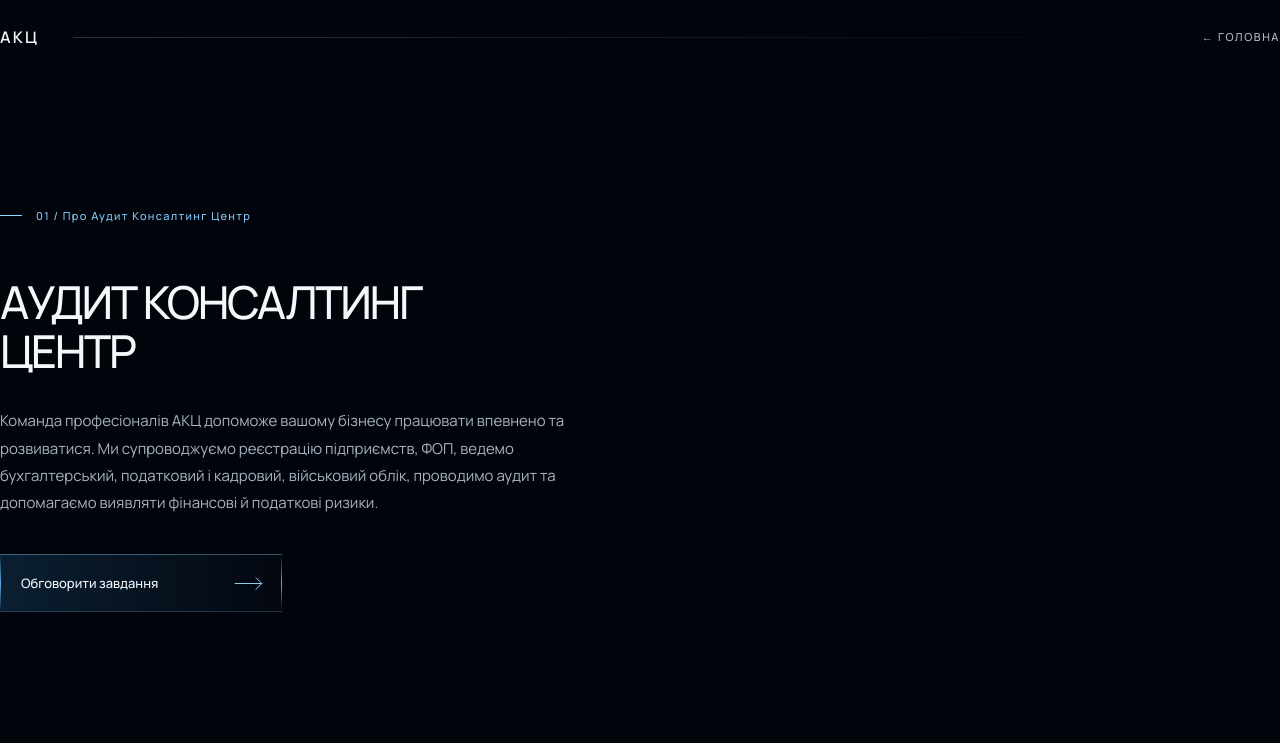
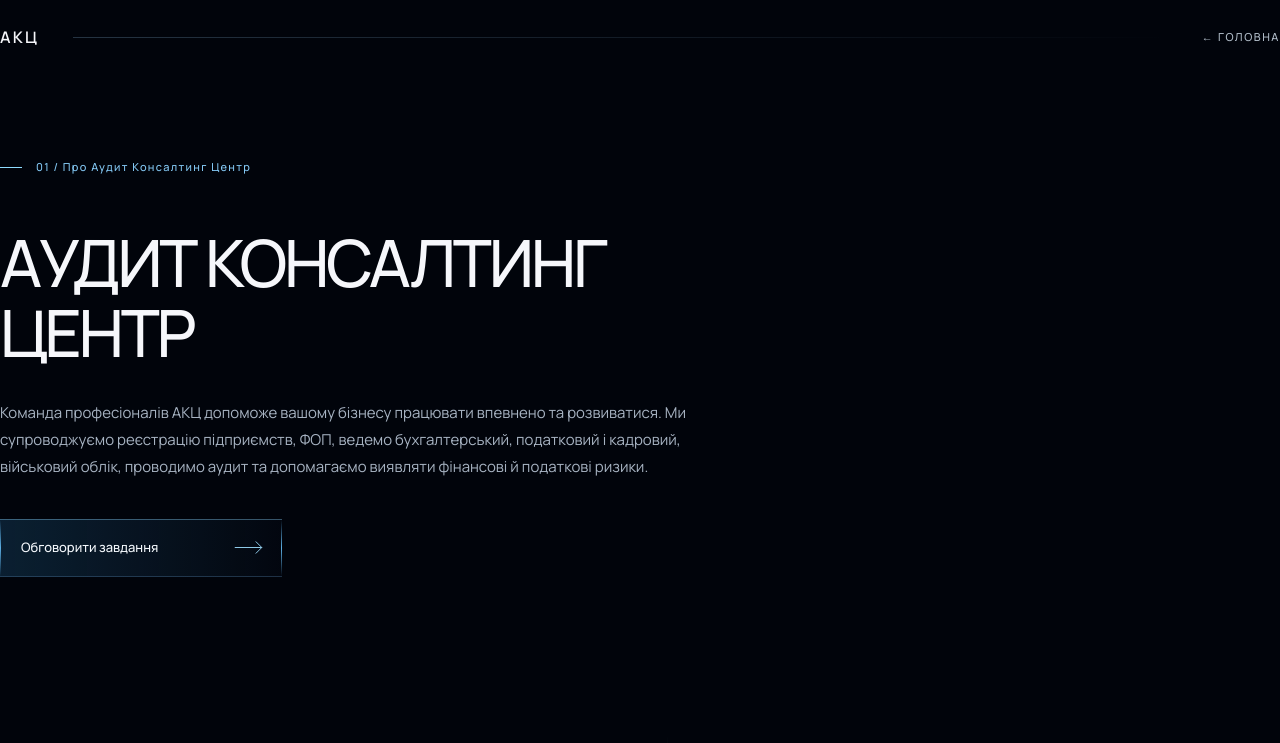
Before and after one commit to dnagorna3817-spec/website_akc_main, a Next.js app: page /about in a window 1280 px wide. Shown: the top 743 px of the page. Built offline with nearby package versions, Linux system fonts and the light colour scheme.

Commit message:
Align About hero copy in full-width editorial layout

```diff
--- a/app/about/about.css
+++ b/app/about/about.css
@@ -1039,3 +1039,24 @@ body {
   }
 }
 }
+
+/* About hero: single-column editorial layout, no right-side artwork */
+.akc-about-figma .hero {
+  display: flex;
+  align-items: center;
+  min-height: min(780px, 92svh);
+  background: #01040b;
+}
+.akc-about-figma .hero__copy {
+  width: 100%;
+  max-width: 1000px;
+  padding: clamp(120px, 12vw, 180px) var(--edge) clamp(85px, 9vw, 130px);
+}
+.akc-about-figma .hero h1 { max-width: 950px; font-size: clamp(42px, 5.1vw, 76px); }
+.akc-about-figma .hero__body { max-width: 730px; }
+.akc-about-figma .kicker { margin-bottom: clamp(30px, 4vw, 54px) !important; }
+@media (max-width: 700px) {
+  .akc-about-figma .hero { min-height: auto; }
+  .akc-about-figma .hero__copy { padding: 135px var(--edge) 85px; }
+  .akc-about-figma .hero h1 { font-size: clamp(34px, 9vw, 52px); }
+}
```
